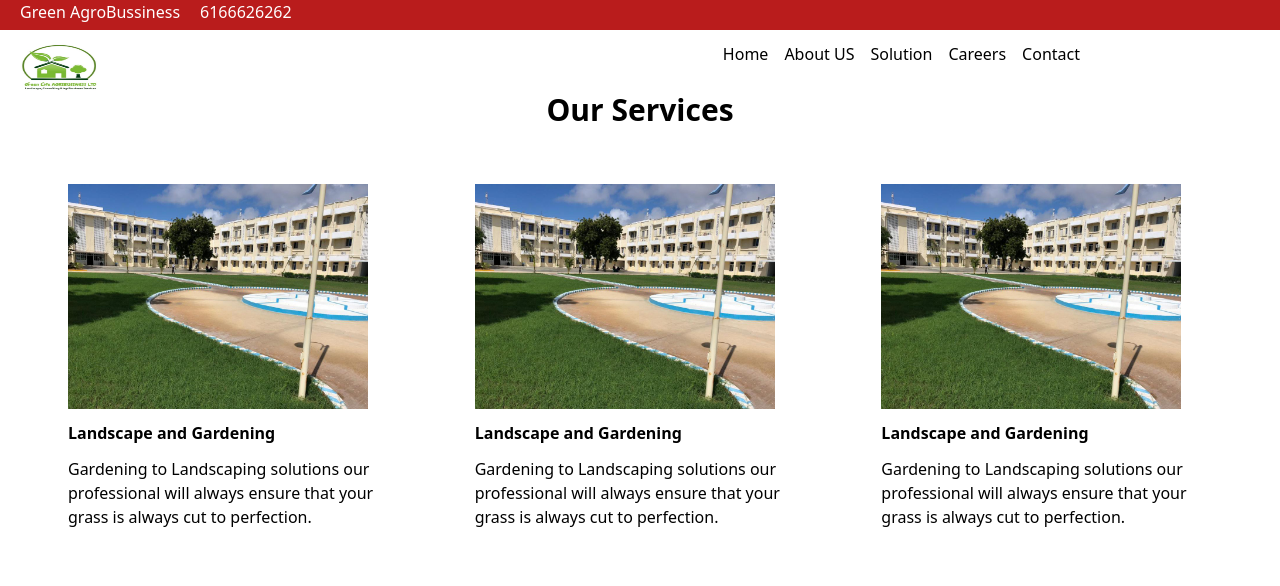
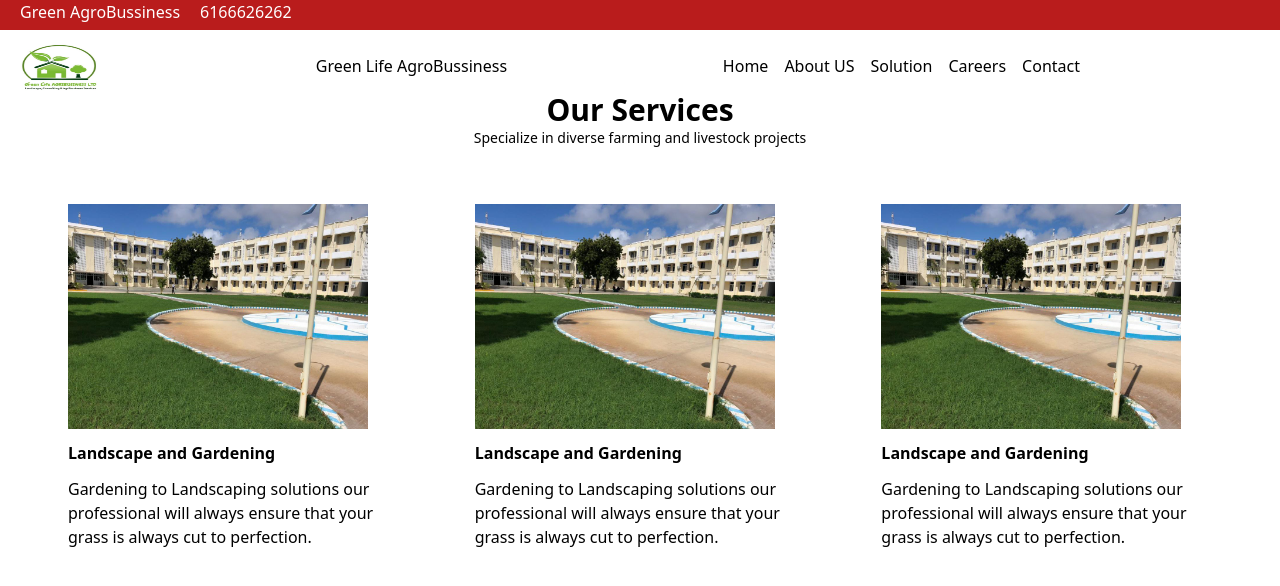
Before and after one commit to apdiweli/agriculture, a plain HTML site: page index.html in a window 1280 px wide. Drawn offline with nearby package versions, Linux system fonts and the light colour scheme.

Commit message:
make update

```diff
--- a/index.html
+++ b/index.html
@@ -15,7 +15,8 @@
 
     <div class=" flex justify-between mr-[200px]">
         <img src="green.jpeg" class="ml-5 w-20 h-[50px]" alt="">
-        <ul class="flex space-x-4 ">
+       <span class="mt-3">Green Life AgroBussiness</span>
+        <ul class="flex space-x-4 mt-3 ">
             <li>Home</li>
             <li>About US</li>
             <li>Solution</li>
@@ -28,6 +29,7 @@
 
     <div>
         <h1 class="font-bold text-center text-3xl">Our Services</h1>
+        <p class=" text-center text-sm">Specialize in diverse farming and livestock projects</p>
     </div>
 
     <div class="m-10 flex space-x-5 justify-content-center ">
```
